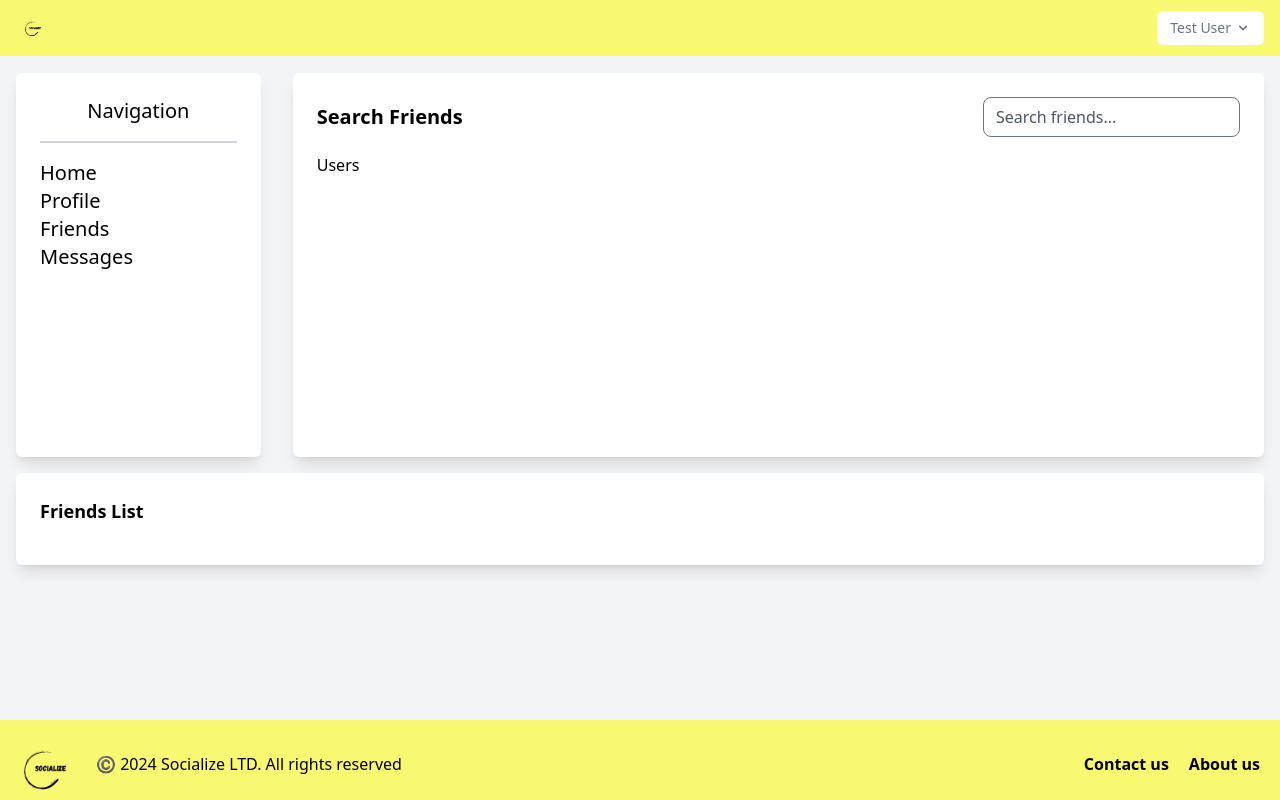
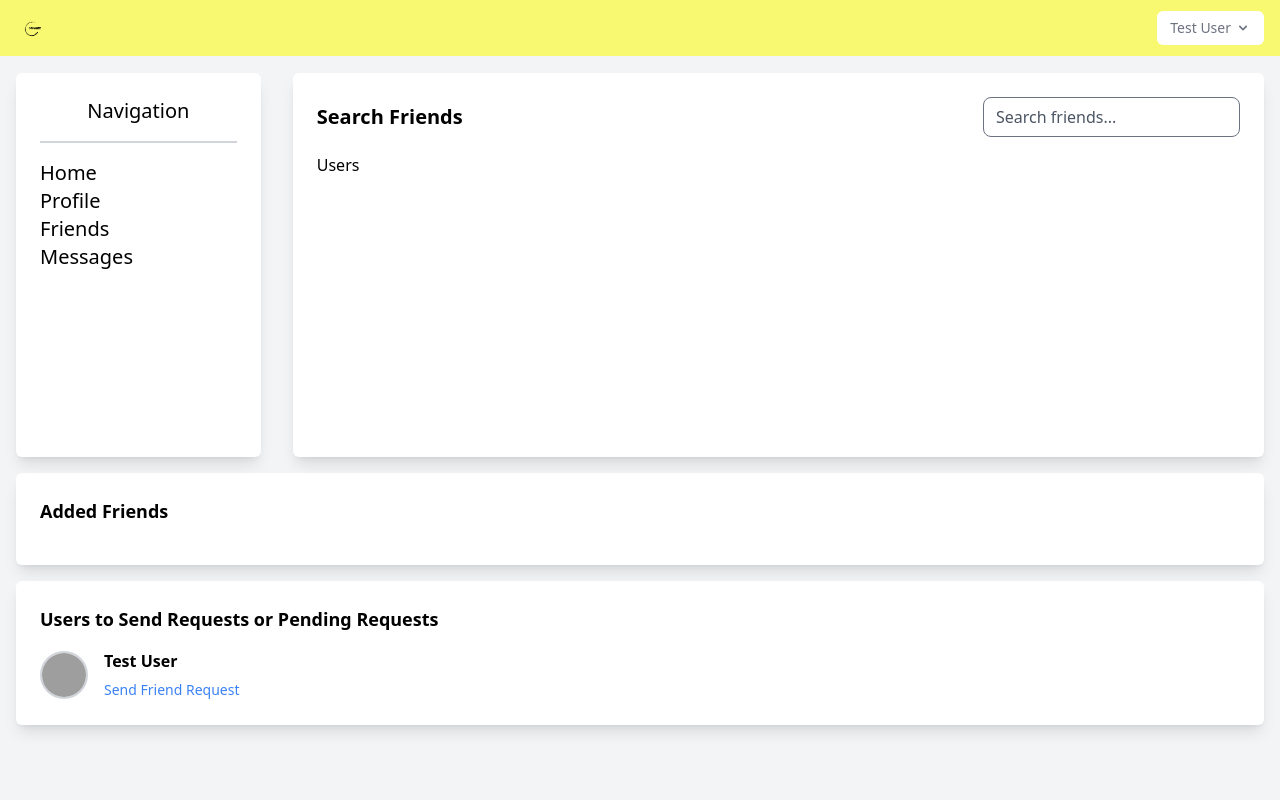
Before and after one commit to larsonx/SocialMedia, a Laravel app: page /friends in a window 1280 px wide. Run offline with Laravel 12, Linux system fonts and the light colour scheme; a user stored in the database is signed in; data comes from the database, SQL or seed files in the repository; data that the repository does not hold is empty; style sheets or scripts are compiled from the project's sources; some libraries are stand-ins or nearby versions; grey boxes are pictures that could not be loaded.

Commit message:
works for now

```diff
--- a/resources/views/friends.blade.php
+++ b/resources/views/friends.blade.php
@@ -17,9 +17,9 @@
                 <!-- Title and Search Bar in One Row -->
                 <h2 class="text-xl font-bold">Search Friends</h2>
                 <div>
-            </div>
                     <!-- Adjusts the margin for alignment with the text -->
                     <x-search class="ml-4 w-full max-w-xs h-10" />
+                </div>
             </div>
             <div>Users</div>
             <!-- Optional additional content goes here -->
@@ -29,14 +29,20 @@
         </div>
     </div>
 
+    <!-- Added Friends List -->
     <div class="flex items-center mt-4 justify-center">
         <div class="flex flex-col w-full bg-white p-6 shadow-lg rounded-md mx-4 h-auto">
-                <h2 class="text-lg font-bold mb-4">Friends List</h2>
+            <h2 class="text-lg font-bold mb-4">Added Friends</h2>
 
             <!-- Grid layout with 3 columns -->
             <div class="grid grid-cols-1 sm:grid-cols-2 md:grid-cols-3 gap-6">
                 @foreach($users as $user)
-                        @if (Auth::user()->id !== $user->id)
+                    @php
+                        $friendship = Auth::user()->friends()->where('friend_id', $user->id)->first();
+                        $reverseFriendship = Auth::user()->friendsFrom()->where('user_id', $user->id)->first();
+                    @endphp
+
+                    @if (($friendship && $friendship->pivot->accepted) || ($reverseFriendship && $reverseFriendship->pivot->accepted))
                         <div class="flex items-center space-x-4">
                             <!-- Profile Image -->
                             <div class="w-12 h-12 rounded-full overflow-hidden border-2 border-gray-300">
@@ -46,32 +52,7 @@
                             <!-- User Information -->
                             <div class="flex flex-col">
                                 <p class="text-md font-semibold">{{ $user->name }}</p>
-
-                                    @php
-                                        $friendship = Auth::user()->friends()->where('friend_id', $user->id)->first();
-                                        $reverseFriendship = Auth::user()->friendsFrom()->where('user_id', $user->id)->first();
-                                    @endphp
-
-                                    @if (!$friendship && !$reverseFriendship)
-                                        <!-- Friend Request Button -->
-                                        <form action="{{ route('friends.sendRequest', $user->id) }}" method="POST" class="mt-1">
-                                            @csrf
-                                            <button type="submit" class="text-blue-500 hover:underline text-sm">
-                                                Send Friend Request
-                                            </button>
-                                        </form>
-                                    @elseif ($friendship && !$friendship->pivot->accepted)
-                                        <p class="text-yellow-600 text-sm">Friend request pending</p>
-                                    @elseif ($reverseFriendship && !$reverseFriendship->pivot->accepted)
-                                        <form action="{{ route('friends.acceptRequest', $user->id) }}" method="POST" class="mt-1">
-                                            @csrf
-                                            <button type="submit" class="text-blue-500 hover:underline text-sm">
-                                                Accept Friend Request
-                                            </button>
-                                        </form>
-                                    @else
                                 <p class="text-green-600 text-sm">Already friends</p>
-                                    @endif
                             </div>
                         </div>
                     @endif
@@ -79,5 +60,73 @@
             </div>
         </div>
     </div>
-        <x-footer/>
+
+    <!-- Users to Send Requests or Pending Requests -->
+    <div class="flex items-center mt-4 justify-center">
+        <div class="flex flex-col w-full bg-white p-6 shadow-lg rounded-md mx-4 h-auto">
+            <h2 class="text-lg font-bold mb-4">Users to Send Requests or Pending Requests</h2>
+
+            <!-- Grid layout with 3 columns -->
+            <div class="grid grid-cols-1 sm:grid-cols-2 md:grid-cols-3 gap-6">
+                @foreach($users as $user)
+                    @php
+                        $friendship = Auth::user()->friends()->where('friend_id', $user->id)->first();
+                        $reverseFriendship = Auth::user()->friendsFrom()->where('user_id', $user->id)->first();
+                    @endphp
+
+                    @if (!$friendship && !$reverseFriendship)
+                        <div class="flex items-center space-x-4">
+                            <!-- Profile Image -->
+                            <div class="w-12 h-12 rounded-full overflow-hidden border-2 border-gray-300">
+                                <img src="{{ asset('images/' . $user->image) }}" alt="Profile Image" class="w-full h-full object-cover"/>
+                            </div>
+
+                            <!-- User Information -->
+                            <div class="flex flex-col">
+                                <p class="text-md font-semibold">{{ $user->name }}</p>
+                                <form action="{{ route('friends.sendRequest', $user->id) }}" method="POST" class="mt-1">
+                                    @csrf
+                                    <button type="submit" class="text-blue-500 hover:underline text-sm">
+                                        Send Friend Request
+                                    </button>
+                                </form>
+                            </div>
+                        </div>
+                    @elseif ($friendship && !$friendship->pivot->accepted)
+                        <div class="flex items-center space-x-4">
+                            <!-- Profile Image -->
+                            <div class="w-12 h-12 rounded-full overflow-hidden border-2 border-gray-300">
+                                <img src="{{ asset('images/' . $user->image) }}" alt="Profile Image" class="w-full h-full object-cover"/>
+                            </div>
+
+                            <!-- User Information -->
+                            <div class="flex flex-col">
+                                <p class="text-md font-semibold">{{ $user->name }}</p>
+                                <p class="text-yellow-600 text-sm">Friend request pending</p>
+                            </div>
+                        </div>
+                    @elseif ($reverseFriendship && !$reverseFriendship->pivot->accepted)
+                        <div class="flex items-center space-x-4">
+                            <!-- Profile Image -->
+                            <div class="w-12 h-12 rounded-full overflow-hidden border-2 border-gray-300">
+                                <img src="{{ asset('images/' . $user->image) }}" alt="Profile Image" class="w-full h-full object-cover"/>
+                            </div>
+
+                            <!-- User Information -->
+                            <div class="flex flex-col">
+                                <p class="text-md font-semibold">{{ $user->name }}</p>
+                                <form action="{{ route('friends.acceptRequest', $user->id) }}" method="POST" class="mt-1">
+                                    @csrf
+                                    <button type="submit" class="text-blue-500 hover:underline text-sm">
+                                        Accept Friend Request
+                                    </button>
+                                </form>
+                            </div>
+                        </div>
+                    @endif
+                @endforeach
+            </div>
+        </div>
+    </div>
+
 </x-app-layout>
```
Lines whose indentation alone changed are shown as unchanged.
